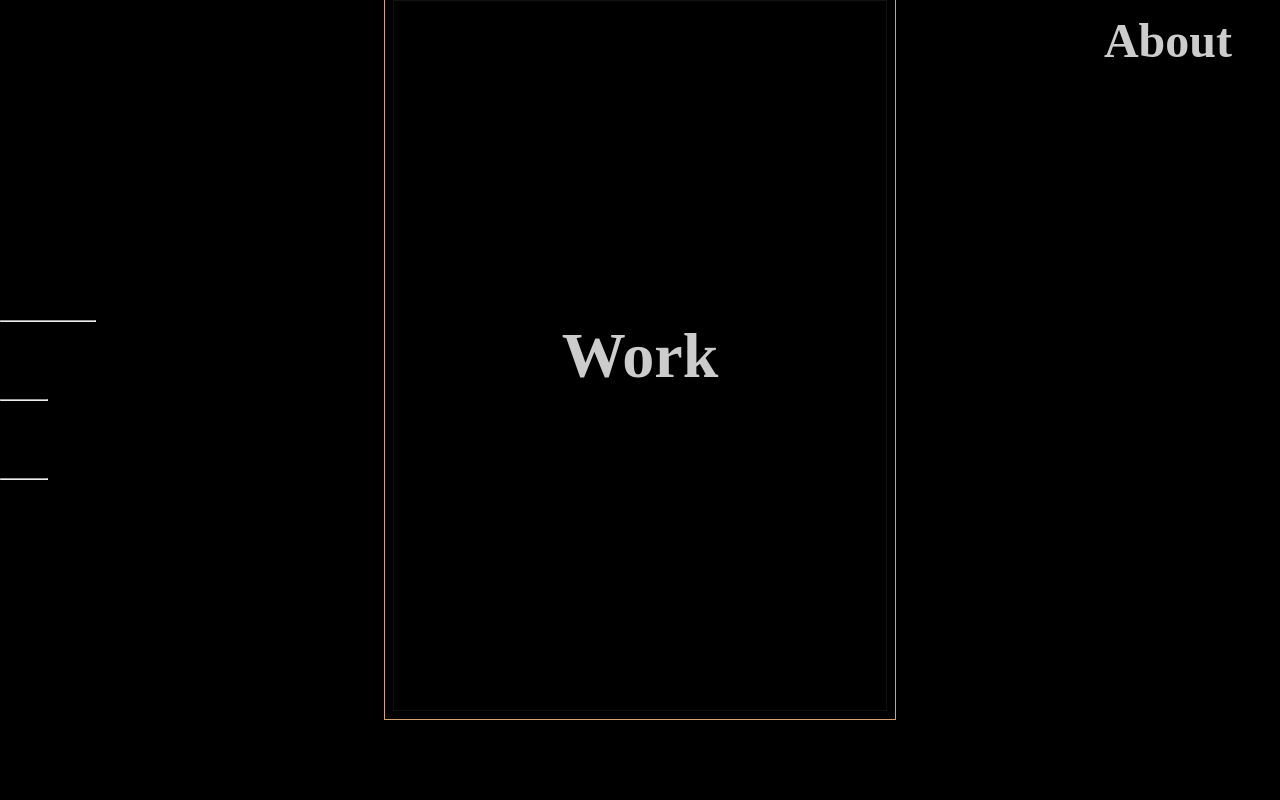
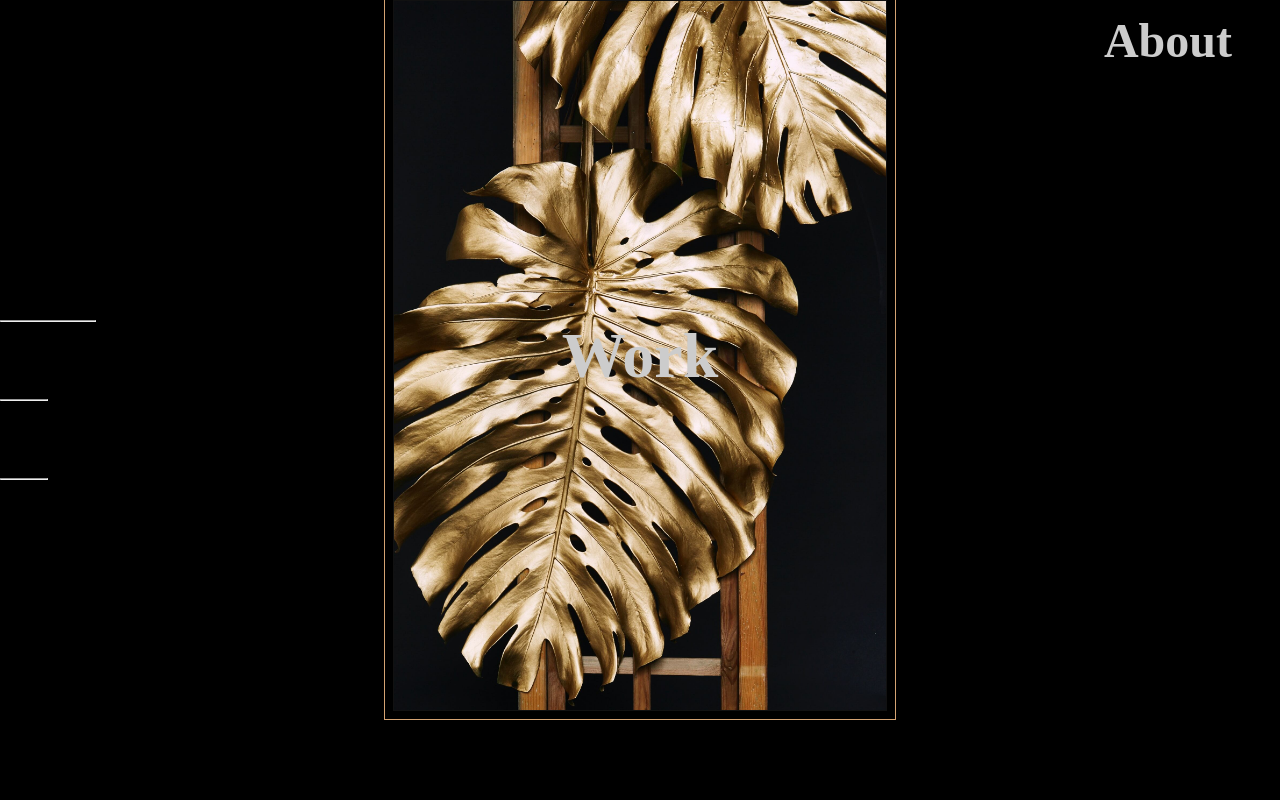
Before and after one commit to beddinao/portfolio, a React (Create React App) app: page / in a window 1280 px wide. Shown: the top 800 px of the page. Built offline with nearby package versions, Linux system fonts and the light colour scheme.

Commit message:
Update canvas.css

```diff
--- a/src/pages/work/components/canvas/canvas.css
+++ b/src/pages/work/components/canvas/canvas.css
@@ -11,7 +11,7 @@
 }
 .c_anvas > div > div {
   height : 100% ;
-  background : url('') ;
+  background : url('./img/tevei-renvoye-otlkbfuu0p8-unsplash_2.jpg') ;
   background-size : cover ;
   background-position : cover ;
   border:  1px solid var(--bg) ;
```
